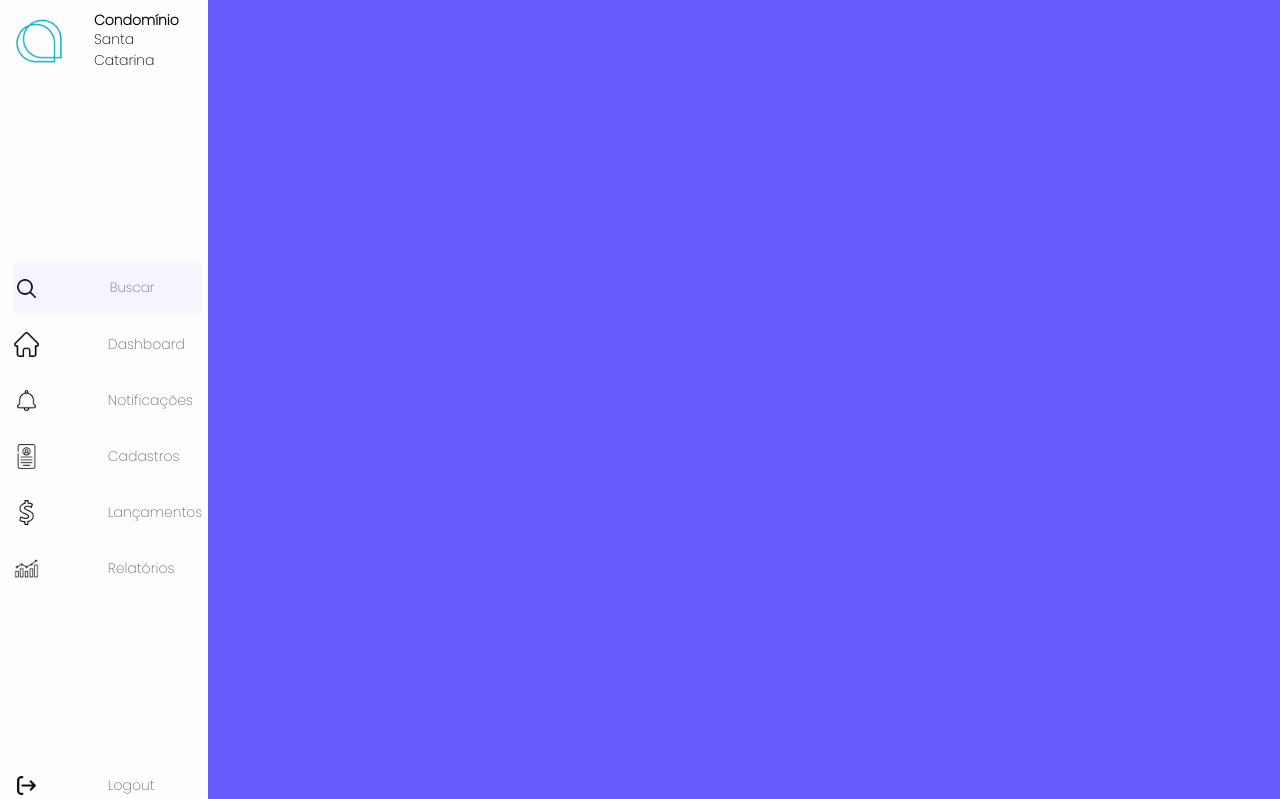
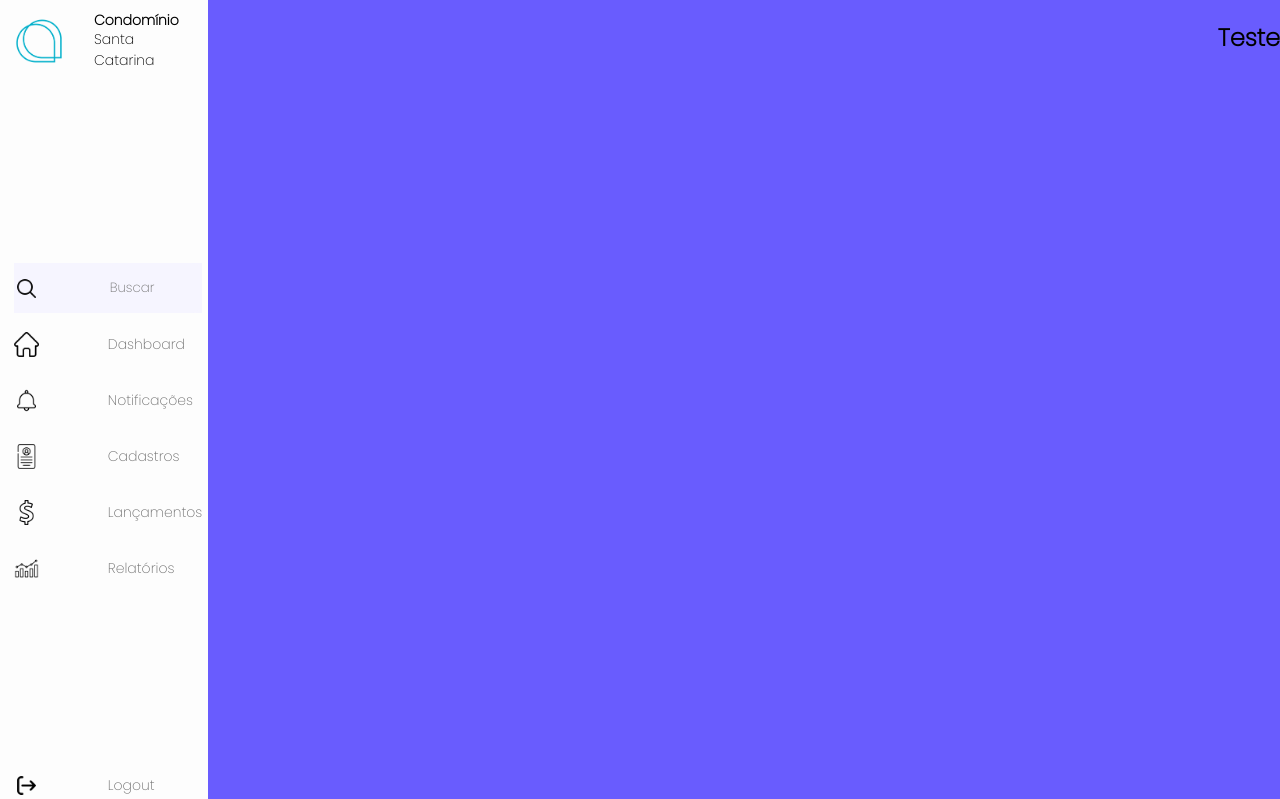
Before and after one commit to WesleyBortoloso/condify_app, a Django app: page /homepage/ in a window 1280 px wide. Shown: the top 799 px of the page. Run offline with Django 4.2, Linux system fonts and the light colour scheme.

Commit message:
Create-HomePage

```diff
--- a/home/static/home/css/style.css
+++ b/home/static/home/css/style.css
@@ -22,6 +22,8 @@ body{
     padding: 0;
     height: 100vh;
     background: var(--primary-color);
+    display: flex;
+    justify-content: space-between;
 }
 .sidebar .text{
     font-size: 14px;
@@ -148,3 +150,6 @@ header .image-text .header-text{
     flex-direction: column;
     justify-content: space-between;
 }
+.dashboard{
+    display: flex;
+}
--- a/setup/settings.py
+++ b/setup/settings.py
@@ -115,10 +115,11 @@ USE_TZ = True
 # Static files (CSS, JavaScript, Images)
 # https://docs.djangoproject.com/en/4.2/howto/static-files/
 
+
 STATIC_URL = 'static/'
 
 STATICFILES_DIRS = (
-    os.path.join(BASE_DIR, 'static/'),
+    os.path.join(BASE_DIR, 'static'),
 )
 
 
--- a/templates/homepage/home.html
+++ b/templates/homepage/home.html
@@ -20,7 +20,6 @@
                     <span class="profession">Santa Catarina</span>
                 </div>
             </div>
-            <!-- <img class="toggle" src="{% static 'homepage/img/arrow.svg' %}" alt=""> -->
         </header>
         <div class="menu-bar">
             <div class="menu">
@@ -28,7 +27,7 @@
                     <li class="search-box">
                         <a href="#">
                             <img class="img" src="{% static 'home/img/lupa.png' %}" alt="">
-                            <input type="search" placeholder="Buscar">
+                            <input type="search" placeholder="Buscar" id="search">
                         </a>
                     </li>
                     <li class="nav-link">
@@ -72,8 +71,11 @@
                     </li>
             </div>
         </div>
-
     </nav>
-
+    <section class="dashboard">
+        <h1>
+            Teste
+        </h1>
+    </section>
 </body>
 </html>
```
Also changed, not shown: templates/homepage/register.html (added).
